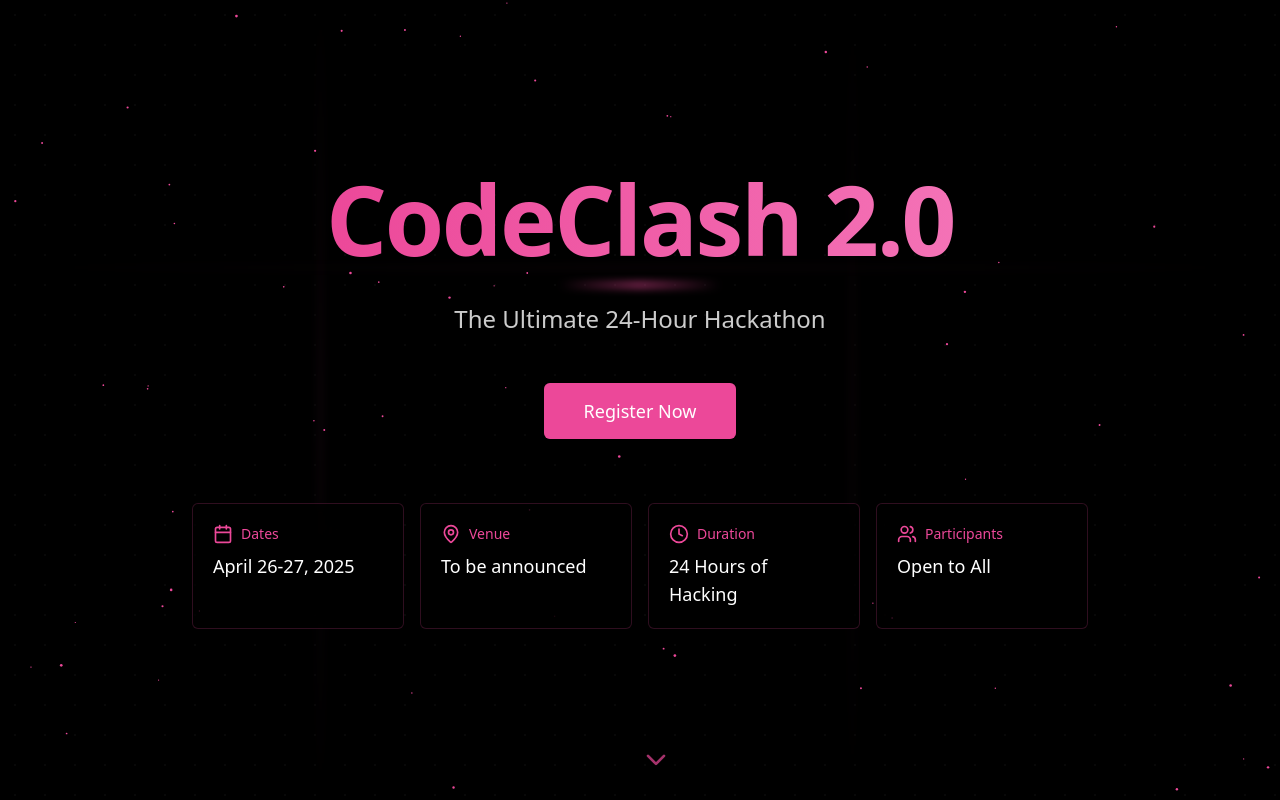
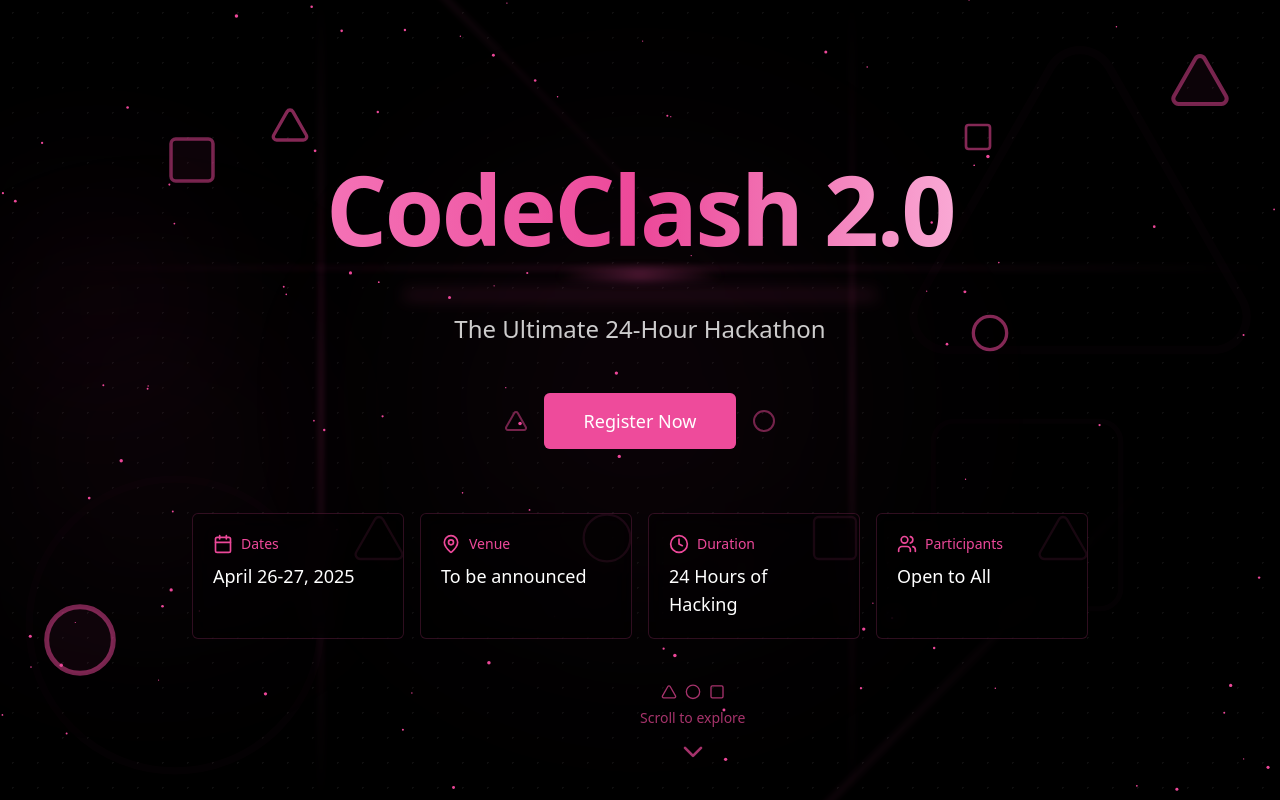
Before and after one commit to lak7/codeclash, a Next.js app: page / in a window 1280 px wide. Shown: the top 800 px of the page. Built offline with nearby package versions, Linux system fonts and the light colour scheme.

Commit message:
Changed some basic things

```diff
--- a/app/layout.tsx
+++ b/app/layout.tsx
@@ -1,20 +1,20 @@
-import type { Metadata } from 'next'
-import './globals.css'
+import type { Metadata } from "next";
+import "./globals.css";
 
 export const metadata: Metadata = {
-  title: 'v0 App',
-  description: 'Created with v0',
-  generator: 'v0.dev',
-}
+  title: "Codeclash 2.0",
+  description: "Created with love and passion",
+  generator: "lak7",
+};
 
 export default function RootLayout({
   children,
 }: Readonly<{
-  children: React.ReactNode
+  children: React.ReactNode;
 }>) {
   return (
     <html lang="en">
       <body>{children}</body>
     </html>
-  )
+  );
 }
--- a/components/hero-section.tsx
+++ b/components/hero-section.tsx
@@ -3,25 +3,59 @@
 import { useState, useEffect, useRef } from "react";
 import Image from "next/image";
 import { Button } from "@/components/ui/button";
-import { motion, useScroll, useTransform } from "framer-motion";
-import { Calendar, MapPin, Clock, Users, ChevronDown } from "lucide-react";
+import {
+  motion,
+  useScroll,
+  useTransform,
+  AnimatePresence,
+} from "framer-motion";
+import {
+  Calendar,
+  MapPin,
+  Clock,
+  Users,
+  Triangle,
+  Square,
+  Circle,
+  ChevronDown,
+} from "lucide-react";
 import { SparklesCore } from "@/components/ui/sparkles";
 import { FloatingShapes } from "@/components/ui/floating-shapes";
 
 export default function HeroSection() {
   const [isMounted, setIsMounted] = useState(false);
+  const [mousePosition, setMousePosition] = useState({ x: 0, y: 0 });
   const sectionRef = useRef<HTMLElement>(null);
   const { scrollY } = useScroll();
 
-  // Parallax effect values
+  // Enhanced parallax effect values
   const backgroundY = useTransform(scrollY, [0, 500], [0, 150]);
-  const titleY = useTransform(scrollY, [0, 500], [0, -50]);
-  const subtitleY = useTransform(scrollY, [0, 500], [0, -30]);
-  const buttonY = useTransform(scrollY, [0, 500], [0, -10]);
-  const cardsY = useTransform(scrollY, [0, 500], [0, 20]);
-  const symbolsScale = useTransform(scrollY, [0, 300], [1, 1.2]);
-  const symbolsRotate = useTransform(scrollY, [0, 300], [0, 10]);
+  const titleY = useTransform(scrollY, [0, 500], [0, -70]);
+  const titleScale = useTransform(scrollY, [0, 300], [1, 0.9]);
+  const subtitleY = useTransform(scrollY, [0, 500], [0, -40]);
+  const buttonY = useTransform(scrollY, [0, 500], [0, -20]);
+  const cardsY = useTransform(scrollY, [0, 500], [0, 30]);
+  const symbolsScale = useTransform(scrollY, [0, 300], [1, 1.3]);
+  const symbolsRotate = useTransform(scrollY, [0, 300], [0, 15]);
   const opacitySymbols = useTransform(scrollY, [0, 300], [1, 0.6]);
+  const scrollIndicatorOpacity = useTransform(scrollY, [0, 150], [1, 0]);
+
+  // Mouse parallax effect for cards
+  useEffect(() => {
+    const handleMouseMove = (e: MouseEvent) => {
+      if (sectionRef.current) {
+        const { clientX, clientY } = e;
+        const { width, height, left, top } =
+          sectionRef.current.getBoundingClientRect();
+        const x = (clientX - left) / width - 0.5;
+        const y = (clientY - top) / height - 0.5;
+        setMousePosition({ x, y });
+      }
+    };
+
+    window.addEventListener("mousemove", handleMouseMove);
+    return () => window.removeEventListener("mousemove", handleMouseMove);
+  }, []);
 
   useEffect(() => {
     setIsMounted(true);
@@ -34,82 +68,222 @@ export default function HeroSection() {
   return (
     <section
       ref={sectionRef}
-      className="w-full h-screen flex flex-col items-center justify-center relative overflow-hidden"
+      className="w-full min-h-screen flex flex-col items-center justify-center relative overflow-hidden"
     >
-      {/* Floating Shapes */}
+      {/* Enhanced Floating Shapes */}
       <div className="absolute inset-0 z-5">
-        <FloatingShapes count={9} />
+        <FloatingShapes count={12} />
       </div>
 
-      {/* Sparkles effect */}
+      {/* Enhanced Sparkles effect */}
       <div className="absolute inset-0 z-10 pointer-events-none">
         <SparklesCore
           id="tsparticles"
           background="transparent"
           minSize={0.6}
-          maxSize={1.4}
-          particleDensity={70}
+          maxSize={1.8}
+          particleDensity={100}
           className="w-full h-full"
           particleColor="#ec4899"
         />
       </div>
 
-      {/* Background layers with parallax */}
+      {/* Background layers with enhanced parallax */}
       <motion.div className="absolute inset-0 z-0" style={{ y: backgroundY }}>
         <div className="absolute inset-0 bg-black">
-          {/* Dotted pattern overlay */}
+          {/* Improved dotted pattern overlay */}
           <div
-            className="absolute inset-0 opacity-30"
+            className="absolute inset-0 opacity-40"
             style={{
               backgroundImage:
-                "radial-gradient(circle, rgba(255,255,255,0.1) 1px, transparent 1px)",
-              backgroundSize: "30px 30px",
+                "radial-gradient(circle, rgba(255,255,255,0.15) 1px, transparent 1px)",
+              backgroundSize: "25px 25px",
             }}
           ></div>
 
-          {/* Gradient beams */}
+          {/* Enhanced gradient beams */}
           <div className="absolute inset-0">
-            <div className="absolute top-0 left-1/4 w-px h-full bg-gradient-to-b from-pink-500/0 via-pink-500/30 to-pink-500/0 blur-sm"></div>
-            <div className="absolute top-0 right-1/3 w-px h-full bg-gradient-to-b from-pink-500/0 via-pink-500/20 to-pink-500/0 blur-sm"></div>
-            <div className="absolute top-1/3 left-0 w-full h-px bg-gradient-to-r from-pink-500/0 via-pink-500/20 to-pink-500/0 blur-sm"></div>
+            <div className="absolute top-0 left-1/4 w-[2px] h-full bg-gradient-to-b from-pink-500/0 via-pink-500/40 to-pink-500/0 blur-[3px]"></div>
+            <div className="absolute top-0 right-1/3 w-[2px] h-full bg-gradient-to-b from-pink-500/0 via-pink-500/30 to-pink-500/0 blur-[3px]"></div>
+            <div className="absolute top-1/3 left-0 w-full h-[2px] bg-gradient-to-r from-pink-500/0 via-pink-500/30 to-pink-500/0 blur-[3px]"></div>
+
+            {/* New diagonal beams */}
+            <div className="absolute top-0 left-0 w-[70%] h-[2px] transform rotate-45 bg-gradient-to-r from-pink-500/0 via-pink-500/20 to-pink-500/0 blur-[3px]"></div>
+            <div className="absolute bottom-0 right-0 w-[70%] h-[2px] transform -rotate-45 bg-gradient-to-r from-pink-500/0 via-pink-500/20 to-pink-500/0 blur-[3px]"></div>
           </div>
         </div>
       </motion.div>
 
+      {/* New glow orbs */}
+      <div className="absolute inset-0 z-10">
+        <div className="absolute top-1/4 left-1/5 w-[200px] h-[200px] rounded-full bg-pink-500/5 blur-[80px]"></div>
+        <div className="absolute bottom-1/4 right-1/5 w-[300px] h-[300px] rounded-full bg-pink-500/5 blur-[100px]"></div>
+        <div className="absolute top-1/2 left-1/2 transform -translate-x-1/2 -translate-y-1/2 w-[400px] h-[400px] rounded-full bg-pink-500/5 blur-[120px]"></div>
+      </div>
+
       {/* Squid Game symbols with parallax */}
       <motion.div
-        className="absolute top-10 right-10 z-20 hidden md:block"
+        className="absolute top-20 right-20 z-20 hidden md:block"
         style={{
           scale: symbolsScale,
           rotate: symbolsRotate,
           opacity: opacitySymbols,
         }}
-      ></motion.div>
+      >
+        <div className="relative">
+          <Triangle
+            className="h-16 w-16 text-pink-500/50 absolute -top-8 -left-8"
+            fill="rgba(236, 72, 153, 0.05)"
+            strokeWidth={1.5}
+          />
+        </div>
+      </motion.div>
 
-      {/* Main content with parallax */}
-      <div className="relative z-20 container mx-auto px-4 flex flex-col items-center">
-        <motion.div className="mb-4" style={{ y: titleY }}>
-          <h1 className="text-6xl md:text-8xl font-extrabold text-transparent bg-clip-text bg-gradient-to-r from-pink-500 to-pink-400 text-center leading-none tracking-tight">
+      <motion.div
+        className="absolute bottom-40 left-20 z-20 hidden md:block"
+        style={{
+          scale: symbolsScale,
+          rotate: symbolsRotate,
+          opacity: opacitySymbols,
+        }}
+      >
+        <div className="relative">
+          <Circle
+            className="h-20 w-20 text-pink-500/50 absolute -top-10 -left-10"
+            fill="rgba(236, 72, 153, 0.05)"
+            strokeWidth={1.5}
+          />
+        </div>
+      </motion.div>
+
+      <motion.div
+        className="absolute top-40 left-[15%] z-20 hidden md:block"
+        style={{
+          scale: symbolsScale,
+          rotate: symbolsRotate,
+          opacity: opacitySymbols,
+        }}
+      >
+        <div className="relative">
+          <Square
+            className="h-14 w-14 text-pink-500/50 absolute -top-7 -left-7"
+            fill="rgba(236, 72, 153, 0.05)"
+            strokeWidth={1.5}
+          />
+        </div>
+      </motion.div>
+
+      {/* Large background symbol */}
+      <div className="absolute right-0 top-0 z-5 opacity-10 hidden lg:block">
+        <Triangle
+          className="h-[400px] w-[400px] text-pink-500/20"
+          fill="none"
+          strokeWidth={0.5}
+        />
+      </div>
+
+      <div className="absolute left-0 bottom-0 z-5 opacity-10 hidden lg:block">
+        <Circle
+          className="h-[350px] w-[350px] text-pink-500/20"
+          fill="none"
+          strokeWidth={0.5}
+        />
+      </div>
+
+      <div className="absolute right-[10%] bottom-[20%] z-5 opacity-10 hidden lg:block">
+        <Square
+          className="h-[250px] w-[250px] text-pink-500/20"
+          fill="none"
+          strokeWidth={0.5}
+        />
+      </div>
+
+      {/* Main content with enhanced parallax */}
+      <div className="relative z-20 container mx-auto px-4 flex flex-col items-center py-20">
+        <motion.div
+          className="mb-4 relative"
+          style={{ y: titleY, scale: titleScale }}
+          initial={{ opacity: 0, y: 30 }}
+          animate={{ opacity: 1, y: 0 }}
+          transition={{ duration: 0.8 }}
+        >
+          {/* Decorative symbols around title */}
+          <div className="absolute -top-14 -left-14 opacity-70 hidden md:block">
+            <Triangle className="h-10 w-10 text-pink-500/80" strokeWidth={2} />
+          </div>
+          <div className="absolute -bottom-14 -right-14 opacity-70 hidden md:block">
+            <Circle className="h-10 w-10 text-pink-500/80" strokeWidth={2} />
+          </div>
+          <div className="absolute -top-10 -right-10 opacity-70 hidden md:block">
+            <Square className="h-8 w-8 text-pink-500/80" strokeWidth={2} />
+          </div>
+
+          <h1 className="text-6xl md:text-8xl font-extrabold text-transparent bg-clip-text bg-gradient-to-r from-pink-400 via-pink-500 to-pink-300 text-center leading-none tracking-tight">
             CodeClash 2.0
           </h1>
-          <div className="h-1 w-40 mx-auto bg-gradient-to-r from-pink-500/0 via-pink-500 to-pink-500/0 mt-4 blur-sm"></div>
+          <div className="h-1 w-40 mx-auto bg-gradient-to-r from-pink-500/0 via-pink-500 to-pink-500/0 mt-4 blur-[6px]"></div>
+
+          {/* Added animated glow under the title */}
+          <motion.div
+            className="w-64 h-1 bg-pink-500/50 rounded-full mx-auto mt-4 blur-[8px]"
+            animate={{
+              width: ["60%", "80%", "60%"],
+              opacity: [0.4, 0.8, 0.4],
+            }}
+            transition={{
+              duration: 4,
+              repeat: Infinity,
+              ease: "easeInOut",
+            }}
+          />
         </motion.div>
 
         <motion.p
           className="text-xl md:text-2xl font-light mb-12 text-white/80 text-center max-w-xl"
           style={{ y: subtitleY }}
+          initial={{ opacity: 0, y: 30 }}
+          animate={{ opacity: 1, y: 0 }}
+          transition={{ delay: 0.3, duration: 0.8 }}
         >
           The Ultimate 24-Hour Hackathon
         </motion.p>
 
-        <motion.div className="mb-16" style={{ y: buttonY }}>
+        <motion.div
+          className="mb-16 relative"
+          style={{ y: buttonY }}
+          initial={{ opacity: 0, y: 30 }}
+          animate={{ opacity: 1, y: 0 }}
+          transition={{ delay: 0.4, duration: 0.8 }}
+        >
+          {/* Symbol decorations around button */}
+          <div className="absolute -left-10 top-1/2 transform -translate-y-1/2 opacity-60 hidden lg:block">
+            <Triangle className="h-6 w-6 text-pink-500/80" strokeWidth={2} />
+          </div>
+          <div className="absolute -right-10 top-1/2 transform -translate-y-1/2 opacity-60 hidden lg:block">
+            <Circle className="h-6 w-6 text-pink-500/80" strokeWidth={2} />
+          </div>
+
           <Button
             size="lg"
             className="bg-pink-500 hover:bg-pink-600 text-white border-none px-10 py-7 text-lg rounded-md relative group overflow-hidden"
           >
             <span className="relative z-10">Register Now</span>
             <span className="absolute inset-0 bg-gradient-to-r from-pink-600 to-pink-500 opacity-0 group-hover:opacity-100 transition-opacity duration-300"></span>
-            <span className="absolute -inset-px bg-gradient-to-r from-pink-400 to-pink-600 opacity-50 group-hover:opacity-70 blur-md transition-opacity duration-300 -z-10"></span>
+            <span className="absolute -inset-px bg-gradient-to-r from-pink-400 to-pink-600 opacity-50 group-hover:opacity-90 blur-md transition-opacity duration-300 -z-10"></span>
+
+            {/* Added pulsing effect */}
+            <motion.span
+              className="absolute inset-0 bg-pink-400/20 rounded-md"
+              animate={{
+                scale: [1, 1.05, 1],
+                opacity: [0, 0.5, 0],
+              }}
+              transition={{
+                duration: 2,
+                repeat: Infinity,
+                ease: "easeInOut",
+              }}
+            />
           </Button>
         </motion.div>
 
@@ -125,41 +299,93 @@ export default function HeroSection() {
               icon: <Calendar className="h-5 w-5" />,
               title: "Dates",
               content: "April 26-27, 2025",
+              symbol: (
+                <Triangle
+                  className="h-14 w-14 absolute -top-1 -right-1 text-pink-500/10"
+                  strokeWidth={1}
+                />
+              ),
             },
             {
               icon: <MapPin className="h-5 w-5" />,
               title: "Venue",
               content: "To be announced",
+              symbol: (
+                <Circle
+                  className="h-14 w-14 absolute -top-1 -right-1 text-pink-500/10"
+                  strokeWidth={1}
+                />
+              ),
             },
             {
               icon: <Clock className="h-5 w-5" />,
               title: "Duration",
               content: "24 Hours of Hacking",
+              symbol: (
+                <Square
+                  className="h-14 w-14 absolute -top-1 -right-1 text-pink-500/10"
+                  strokeWidth={1}
+                />
+              ),
             },
             {
               icon: <Users className="h-5 w-5" />,
               title: "Participants",
               content: "Open to All",
+              symbol: (
+                <Triangle
+                  className="h-14 w-14 absolute -top-1 -right-1 text-pink-500/10"
+                  strokeWidth={1}
+                />
+              ),
             },
           ].map((item, index) => (
-            <div
+            <motion.div
               key={index}
-              className="bg-black/30 backdrop-blur-md border border-pink-500/20 rounded-md p-5 hover:border-pink-500/40 transition-all duration-300 group relative overflow-hidden"
+              className="bg-black/30 backdrop-blur-md border border-pink-500/20 rounded-md p-5 hover:border-pink-500/60 transition-all duration-300 group relative overflow-hidden"
+              style={{
+                transform:
+                  mousePosition.x !== 0 && mousePosition.y !== 0
+                    ? `perspective(1000px) rotateY(${
+                        mousePosition.x * 10
+                      }deg) rotateX(${-mousePosition.y * 10}deg)`
+                    : "perspective(1000px)",
+                transformStyle: "preserve-3d",
+              }}
+              whileHover={{ scale: 1.02 }}
+              transition={{ duration: 0.2 }}
             >
-              <div className="absolute inset-0 bg-gradient-to-br from-pink-500/5 to-transparent opacity-0 group-hover:opacity-100 transition-opacity duration-300"></div>
+              <div className="absolute inset-0 bg-gradient-to-br from-pink-500/10 to-transparent opacity-0 group-hover:opacity-100 transition-opacity duration-300"></div>
+
+              {/* Added highlight effect */}
+              <div className="absolute -inset-4 bg-pink-500/5 rounded-md blur-lg opacity-0 group-hover:opacity-100 transition-opacity duration-500"></div>
+
+              {/* Squid Game symbol in each card */}
+              {item.symbol}
+
               <div className="text-pink-500 font-medium mb-2 text-sm flex items-center gap-2">
                 {item.icon}
                 <span>{item.title}</span>
               </div>
               <div className="text-white text-lg">{item.content}</div>
-            </div>
+
+              {/* Added light reflection effect */}
+              <div
+                className="absolute inset-0 bg-gradient-to-r from-transparent via-white/5 to-transparent opacity-0 group-hover:opacity-100 transition-all duration-700 ease-in-out -skew-x-12"
+                style={{
+                  transform: "translateX(-100%)",
+                  animation: "shine 3s infinite",
+                }}
+              ></div>
+            </motion.div>
           ))}
         </motion.div>
       </div>
 
-      {/* Scroll indicator */}
+      {/* Enhanced scroll indicator with Squid Game symbols */}
       <motion.div
-        className="absolute bottom-8 left-1/2 transform -translate-x-1/2 z-20"
+        className="absolute bottom-10 left-1/2 transform -translate-x-1/2 z-20"
+        style={{ opacity: scrollIndicatorOpacity }}
         animate={{ y: [0, 10, 0] }}
         transition={{
           repeat: Number.POSITIVE_INFINITY,
@@ -167,8 +393,38 @@ export default function HeroSection() {
           ease: "easeInOut",
         }}
       >
-        <ChevronDown className="h-8 w-8 text-pink-500/70" />
+        <motion.div
+          className="flex flex-col items-center"
+          initial={{ opacity: 0 }}
+          animate={{ opacity: 1 }}
+          transition={{ delay: 1.5, duration: 0.8 }}
+        >
+          <div className="flex items-center gap-2 mb-2">
+            <Triangle className="h-4 w-4 text-pink-500/70" />
+            <Circle className="h-4 w-4 text-pink-500/70" />
+            <Square className="h-4 w-4 text-pink-500/70" />
+          </div>
+          <span className="text-pink-500/70 text-sm mb-2">
+            Scroll to explore
+          </span>
+          <ChevronDown className="h-8 w-8 text-pink-500/70" />
+        </motion.div>
       </motion.div>
+
+      {/* Added global CSS animation for card shine effect */}
+      <style jsx global>{`
+        @keyframes shine {
+          0% {
+            transform: translateX(-100%) skewX(-12deg);
+          }
+          30% {
+            transform: translateX(100%) skewX(-12deg);
+          }
+          100% {
+            transform: translateX(100%) skewX(-12deg);
+          }
+        }
+      `}</style>
     </section>
   );
 }
```
